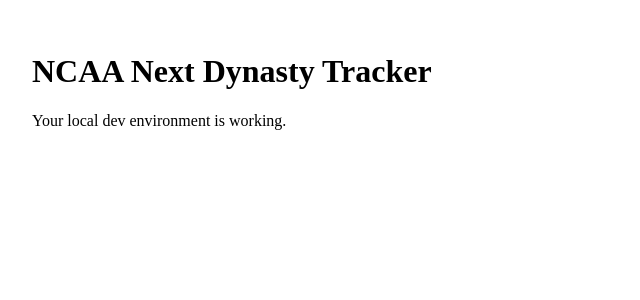
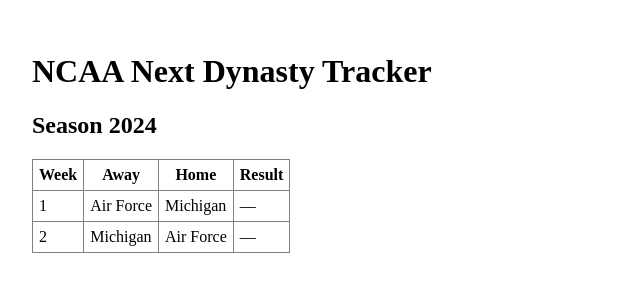
Before and after one commit to Talon42/ncaa-next-dynasty-tracker, a React (Vite) app: page / in a window 1280 px wide. Shown: the top 300 px of the page, without its empty margins (0-640 px from the left). Built offline with nearby package versions, Linux system fonts and the light colour scheme.

Commit message:
Add router and show schedule/results scaffold on home

```diff
--- a/package.json
+++ b/package.json
@@ -10,10 +10,11 @@
   },
   "dependencies": {
     "react": "^18.3.1",
-    "react-dom": "^18.3.1"
+    "react-dom": "^18.3.1",
+    "react-router-dom": "^7.11.0"
   },
   "devDependencies": {
     "@vitejs/plugin-react": "^4.3.1",
-    "vite": "^5.4.0"
+    "vite": "^7.3.0"
   }
 }
--- a/src/App.jsx
+++ b/src/App.jsx
@@ -1,8 +1,15 @@
+import { Routes, Route } from "react-router-dom";
+import Home from "./pages/Home";
+
 export default function App() {
   return (
     <div style={{ padding: 24 }}>
       <h1>NCAA Next Dynasty Tracker</h1>
-      <p>Your local dev environment is working.</p>
+
+      <Routes>
+        <Route path="/" element={<Home />} />
+        <Route path="*" element={<div>Not found</div>} />
+      </Routes>
     </div>
-  )
+  );
 }
--- a/src/main.jsx
+++ b/src/main.jsx
@@ -1,9 +1,12 @@
-import React from 'react'
-import ReactDOM from 'react-dom/client'
-import App from './App'
+import React from "react";
+import ReactDOM from "react-dom/client";
+import { BrowserRouter } from "react-router-dom";
+import App from "./App";
 
-ReactDOM.createRoot(document.getElementById('root')).render(
+ReactDOM.createRoot(document.getElementById("root")).render(
   <React.StrictMode>
-    <App />
+    <BrowserRouter>
+      <App />
+    </BrowserRouter>
   </React.StrictMode>
-)
+);
--- /dev/null
+++ b/src/pages/Home.jsx
@@ -0,0 +1,34 @@
+export default function Home() {
+  const season = 2024;
+
+  return (
+    <div>
+      <h2>Season {season}</h2>
+
+      <table border="1" cellPadding="6" style={{ borderCollapse: "collapse" }}>
+        <thead>
+          <tr>
+            <th>Week</th>
+            <th>Away</th>
+            <th>Home</th>
+            <th>Result</th>
+          </tr>
+        </thead>
+        <tbody>
+          <tr>
+            <td>1</td>
+            <td>Air Force</td>
+            <td>Michigan</td>
+            <td>—</td>
+          </tr>
+          <tr>
+            <td>2</td>
+            <td>Michigan</td>
+            <td>Air Force</td>
+            <td>—</td>
+          </tr>
+        </tbody>
+      </table>
+    </div>
+  );
+}
```
Also changed, not shown: 1 other file (tests, documents, lock files or other folders).
